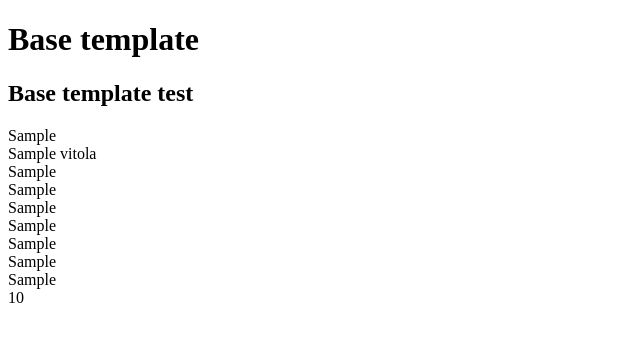
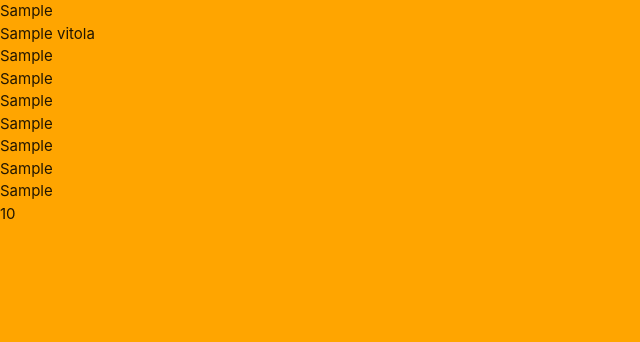
Before and after one commit to Code-Institute-Submissions/cigarist, a Flask app: page / in a window 1280 px wide. Shown: the top 342 px of the page, without its empty margins (0-640 px from the left). Run offline with Flask 2, Linux system fonts and the light colour scheme; a database or web service that is not in the repository returns one stand-in record (values such as "Sample title"); some libraries are stand-ins or nearby versions.

Commit message:
Materialze is connected to base template. Static files created

```diff
--- /dev/null
+++ b/static/css/style.css
@@ -0,0 +1,3 @@
+body {
+    background-color:orange;
+}
--- a/templates/base.html
+++ b/templates/base.html
@@ -3,13 +3,24 @@
 <head>
     <meta charset="UTF-8">
     <meta name="viewport" content="width=device-width, initial-scale=1.0">
+    <link rel="stylesheet" href="https://cdnjs.cloudflare.com/ajax/libs/materialize/1.0.0/css/materialize.min.css"
+        type="text/css">
+    <link href="https://fonts.googleapis.com/icon?family=Material+Icons" rel="stylesheet">
+    <link rel="stylesheet" href="{{ url_for('static', filename='css/style.css') }}" type="text/css">
+    {% block styles %}
+    {% endblock %}
     <title>All Posts</title>
 </head>
 <body>
 
-    <h1>Base template</h1>
     {% block content %}
     {% endblock %}
 
+    <script src="http://code.jquery.com/jquery-3.5.1.min.js"
+        integrity="sha256-9/aliU8dGd2tb6OSsuzixeV4y/faTqgFtohetphbbj0=" crossorigin="anonymous"></script>
+    <script src="https://cdnjs.cloudflare.com/ajax/libs/materialize/1.0.0/js/materialize.min.js"></script>
+    <script src="{{ url_for('static', filename='js/script.js') }}"></script>
+    {% block scripts %}
+    {% endblock %}
 </body>
 </html>
--- a/templates/cigar_posts.html
+++ b/templates/cigar_posts.html
@@ -1,7 +1,5 @@
 {% extends "base.html" %}
 {% block content %}
-
-    <h2>Base template test</h2>
 
     {% for tastingNotes in tastingNotes %}
         {{ tastingNotes.cigarBrand }}<br>
```
Also changed, not shown: static/js/script.js (added).
